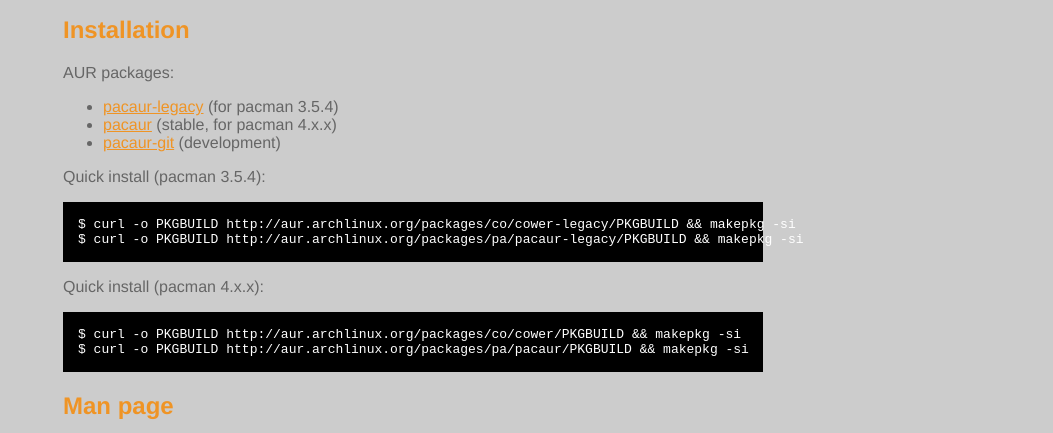
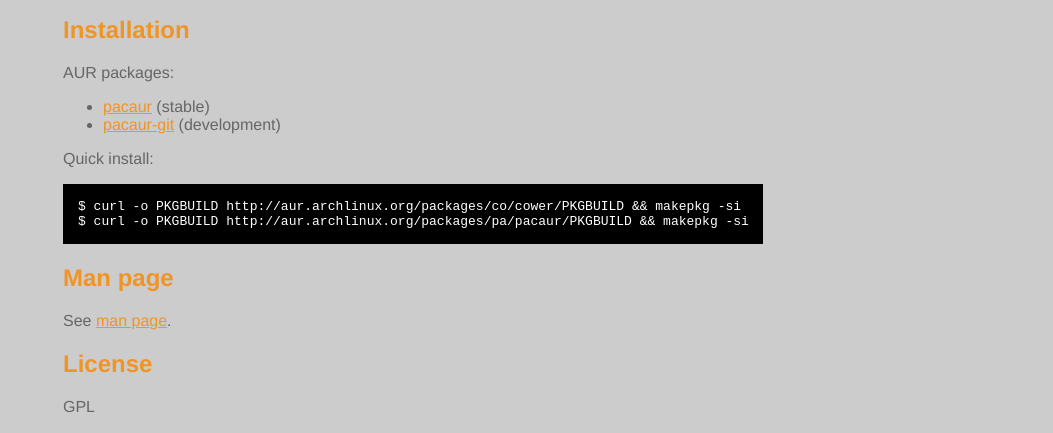
Before and after one commit to rmarquis/pacaur, a plain HTML site: page index.html in a window 1280 px wide. Shown: the part 336-769 px from the top of the page, without its empty margins (227-1280 px from the left). Drawn offline with Linux system fonts and the light colour scheme.

Commit message:
removed pacman 3.5.x instructions

```diff
--- a/index.html
+++ b/index.html
@@ -65,18 +65,12 @@
       <h2>Installation</h2>
       <p>AUR packages:
         <ul>
-          <li><a href="https://aur.archlinux.org/packages.php?ID=55002">pacaur-legacy</a> (for pacman 3.5.4)</li>
-          <li><a href="https://aur.archlinux.org/packages.php?ID=49145">pacaur</a> (stable, for pacman 4.x.x)</li>
+          <li><a href="https://aur.archlinux.org/packages.php?ID=49145">pacaur</a> (stable)</li>
           <li><a href="https://aur.archlinux.org/packages.php?ID=54046">pacaur-git</a> (development)</li>
         </ul>
       </p>
 
-      <p>Quick install (pacman 3.5.4):
-      <pre>$ curl -o PKGBUILD http://aur.archlinux.org/packages/co/cower-legacy/PKGBUILD && makepkg -si
-$ curl -o PKGBUILD http://aur.archlinux.org/packages/pa/pacaur-legacy/PKGBUILD && makepkg -si </pre>
-      </p>
-
-      <p>Quick install (pacman 4.x.x):
+      <p>Quick install:
       <pre>$ curl -o PKGBUILD http://aur.archlinux.org/packages/co/cower/PKGBUILD && makepkg -si
 $ curl -o PKGBUILD http://aur.archlinux.org/packages/pa/pacaur/PKGBUILD && makepkg -si </pre>
       </p>
```
